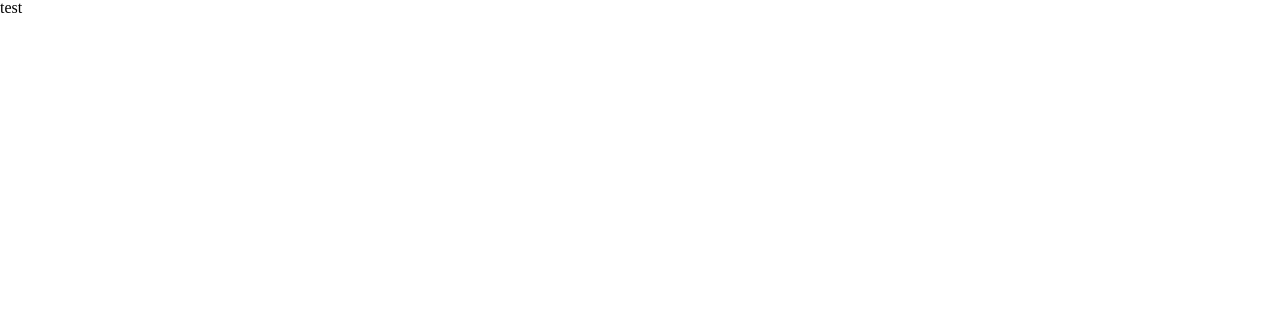
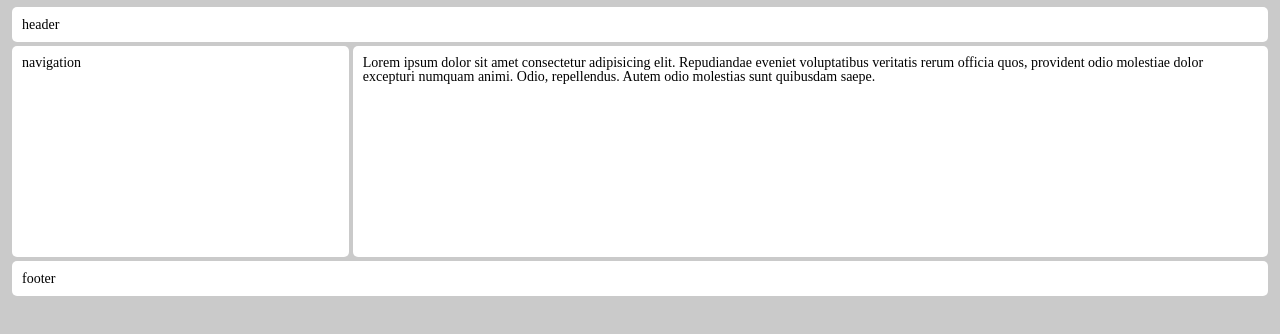
Before and after one commit to IevaSta/flexbox, a plain HTML site: page index.html in a window 1280 px wide. Drawn offline with Linux system fonts and the light colour scheme.

Commit message:
Add html structure and main style

```diff
--- a/index.html
+++ b/index.html
@@ -1,5 +1,6 @@
 <!DOCTYPE html>
 <html lang="en">
+
 <head>
     <meta charset="UTF-8">
     <meta name="viewport" content="width=device-width, initial-scale=1.0">
@@ -8,9 +9,19 @@
 
     <title>Flexbox</title>
 </head>
+
 <body>
+    <header class="header frame">header</header>
 
-    <h1>test</h1>
+    <main>
+        <div class="navigation frame">navigation</div>
+        <div class="frame">Lorem ipsum dolor sit amet consectetur adipisicing elit. Repudiandae eveniet voluptatibus veritatis rerum
+            officia quos, provident odio molestiae dolor excepturi numquam animi. Odio, repellendus. Autem odio
+            molestias sunt quibusdam saepe.</div>
+    </main>
+
+    <footer class="footer frame">footer</footer>
 
 </body>
+
 </html>
--- a/main.css
+++ b/main.css
@@ -1,12 +1,38 @@
 @import "src/reset.css";
-@import "src/media.css";
+/* @import "src/media.css"; */
 
-/* mobile first */
+/* mobile first
+@media (min-width: var(--tablet)) {
+}
+@media (min-width: var(--desktop)) {
+}
+*/
 
-@media (min-width: var(--tablet)) {
-
+body {
+    background: rgb(202, 202, 202);
+    padding: 5px 10px;
+    font-size: 14px;
 }
 
-@media (min-width: var(--desktop)) {
+main {
+    display: flex;
+    height: 215px;
+}
 
+.navigation {
+    width: 500px;
 }
+
+.frame {
+    background: white;
+    border-radius: 5px;
+    margin: 2px;
+    padding: 10px;
+    /* shadows */
+}
+
+.header, .footer {
+    height: 35px;
+    display: flex;
+    align-items: center;
+}
```
